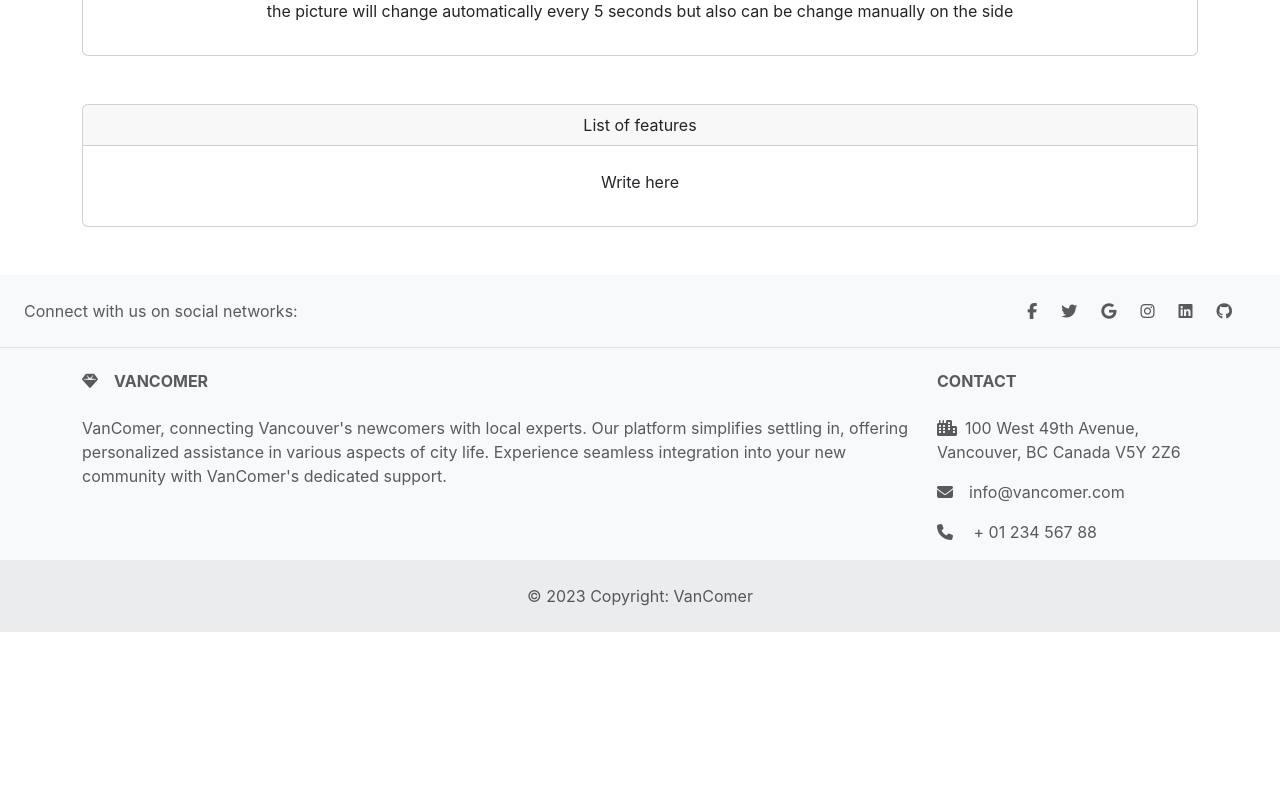
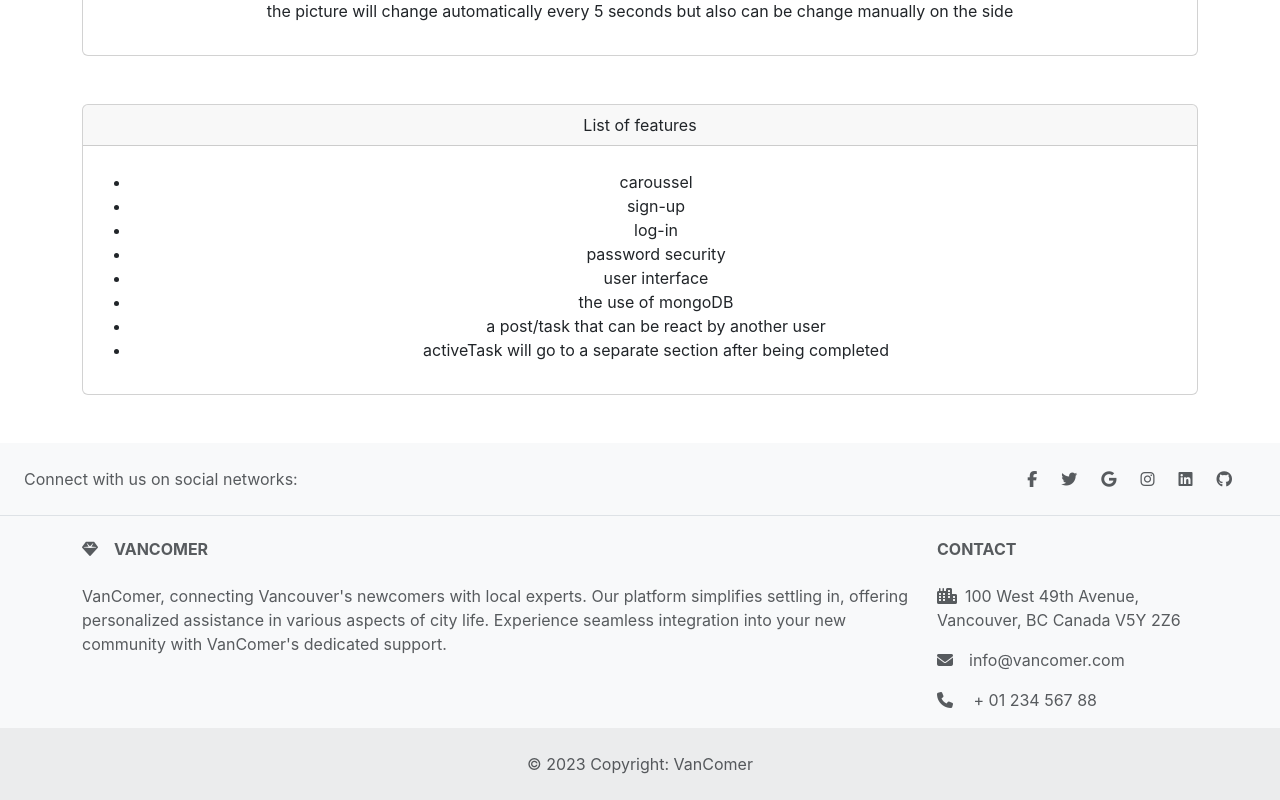
Before and after one commit to lfdagm/CPSC-2600_final-project, a React (Create React App) app in the folder client/: page /documentation in a window 1280 px wide. Shown: the part 887-1687 px from the top of the page. Before the commit the page ends 1519 px from the top, so only its background shows below. Built offline with nearby package versions, Linux system fonts and the light colour scheme.

Commit message:
From Xavier: added features.

```diff
--- a/client/src/components/pages/Documentation.js
+++ b/client/src/components/pages/Documentation.js
@@ -67,7 +67,16 @@ import {
 
               <MDBRow>
                 <MDBCol>
-                <p>Write here</p>
+                <ul>
+                  <li>caroussel</li>
+                  <li>sign-up</li>
+                  <li>log-in</li>
+                  <li>password security</li>
+                  <li>user interface</li>
+                  <li>the use of mongoDB</li>
+                  <li>a post/task that can be react by another user</li>
+                  <li>activeTask will go to a separate section after being completed </li>
+                </ul>
                 </MDBCol>
               </MDBRow>
 
```
